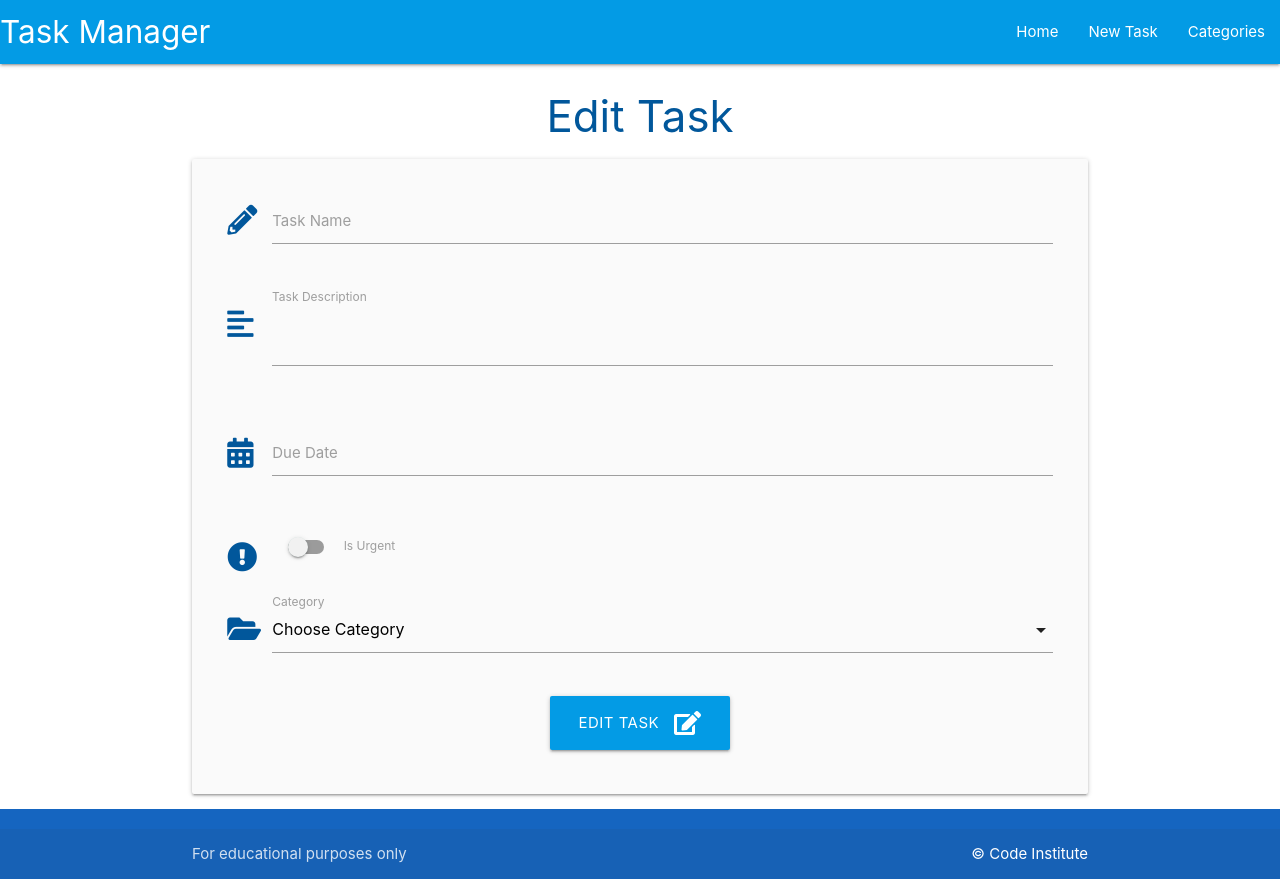
After one commit to AlessandroRossi87/DMS-walkthrough, a Flask app: template taskmanager/templates/edit_task.html in a window 1280 px wide. The commit adds this page. Run offline with Flask 3, Linux system fonts and the light colour scheme; the template is opened without the code that fills it, so the values that code supplies are empty.

Commit message:
Edit tasks

```diff
--- /dev/null
+++ b/taskmanager/templates/edit_task.html
@@ -0,0 +1,111 @@
+{% extends "base.html" %} {% block content %}
+
+<h3 class="light-blue-text text-darken-4 center-align">Edit Task</h3>
+
+<div class="row card-panel grey lighten-5">
+  <form
+    class="col s12"
+    method="POST"
+    action="{{ url_for('edit_task', task_id=task.id) }}"
+  >
+    <!-- task name -->
+    <div class="row">
+      <div class="input-field col s12">
+        <i class="fas fa-pencil-alt prefix light-blue-text text-darken-4"></i>
+        <input
+          id="task_name"
+          name="task_name"
+          value="{{ task.task_name }}"
+          minlength="5"
+          maxlength="50"
+          type="text"
+          class="validate"
+          required
+        />
+        <label for="task_name">Task Name</label>
+      </div>
+    </div>
+    <!-- task description -->
+    <div class="row">
+      <div class="input-field col s12">
+        <i class="fas fa-align-left prefix light-blue-text text-darken-4"></i>
+        <textarea
+          id="task_description"
+          name="task_description"
+          minlength="5"
+          maxlength="200"
+          type="text"
+          class="materialize-textarea validate"
+          required
+        >
+        {{ task.task_description }}
+        </textarea>
+        <label for="task_description">Task Description</label>
+      </div>
+    </div>
+    <!-- due date -->
+    <div class="row">
+      <div class="input-field col s12">
+        <i class="fas fa-calendar-alt prefix light-blue-text text-darken-4"></i>
+        <input
+          id="due_date"
+          name="due_date"
+          type="text"
+          value="{{ task.due_date.strftime('%d %B,
+      %Y') }}"
+          class="datepicker validate"
+          required
+        />
+        <label for="due_date">Due Date</label>
+      </div>
+    </div>
+    <!-- is urgent -->
+    <div class="row">
+      <div class="input-field col s12">
+        <div class="switch">
+          <i
+            class="fas fa-exclamation-circle prefix light-blue-text text-darken-4"
+          ></i>
+          <label for="is_urgent">
+            {% if task.is_urgent == True %}
+            <input id="is_urgent" name="is_urgent" type="checkbox" checked />
+            {% else %}
+            <input id="is_urgent" name="is_urgent" type="checkbox" />
+            {% endif %}
+            <span class="lever"></span>
+            Is Urgent
+          </label>
+        </div>
+      </div>
+    </div>
+    <!-- category id -->
+    <div class="row">
+      <div class="input-field col s12">
+        <i class="fas fa-folder-open prefix light-blue-text text-darken-4"></i>
+        <select id="category_id" name="category_id" class="validate" required>
+          <option value="" disabled>Choose Category</option>
+          {% for category in categories %} {% if category == task.category %}
+          <option value="{{ category.id }}" selected>
+            {{ category.category_name }}
+          </option>
+          {% else %}
+          <option value="{{ category.id }}">
+            {{ category.category_name }}
+          </option>
+          {% endif %} {% endfor %}
+        </select>
+        <label for="category_id">Category</label>
+      </div>
+    </div>
+    <!-- submit button -->
+    <div class="row">
+      <div class="col s12 center-align">
+        <button type="submit" class="btn-large light-blue darken-1">
+          Edit Task <i class="fas fa-edit right"></i>
+        </button>
+      </div>
+    </div>
+  </form>
+</div>
+
+{% endblock %}
```
Also changed, not shown: taskmanager/routes.py (+14 -0 lines), taskmanager/templates/tasks.html (+8 -1 lines).
